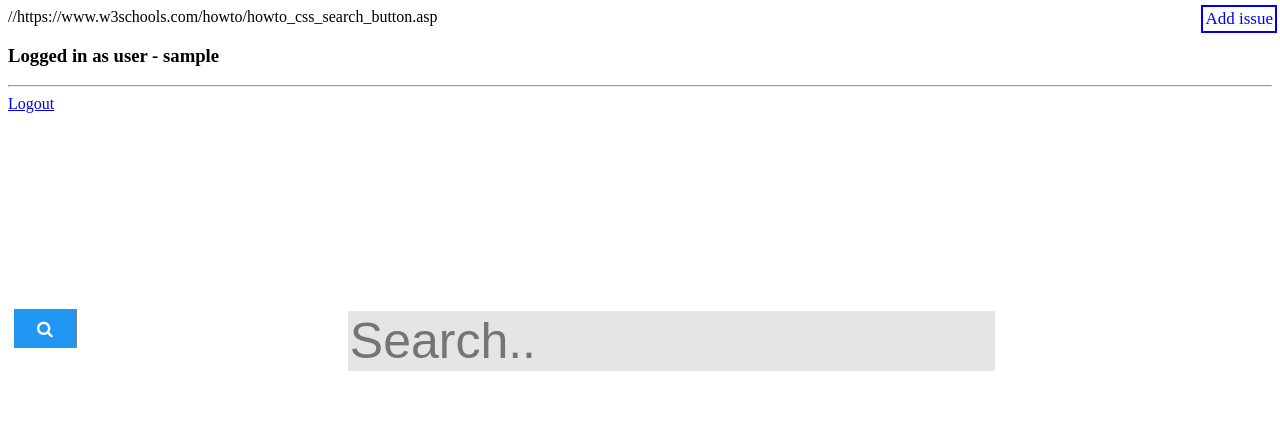
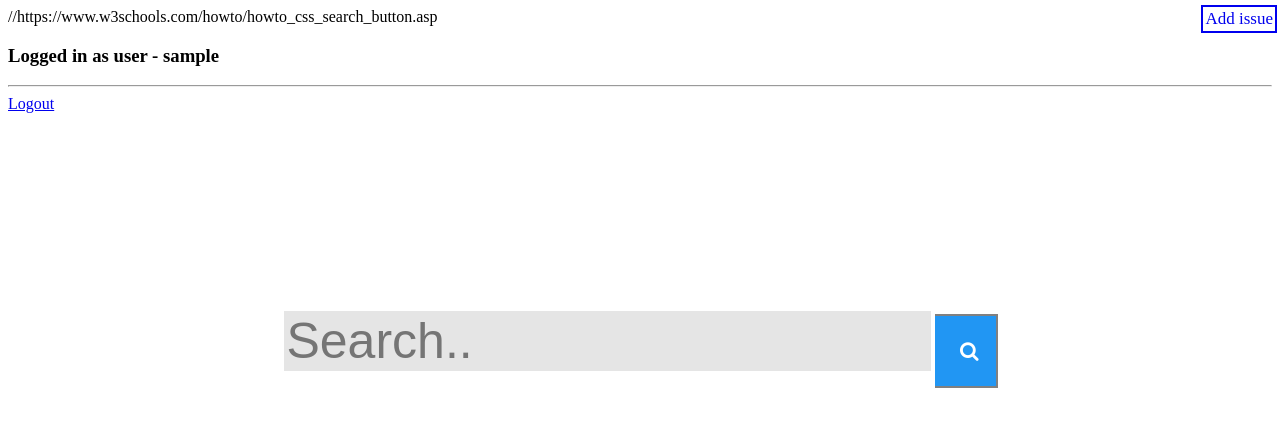
Before and after one commit to RamboFURY/Knowledge_Base-kb-, a PHP site: page /dashboard.php in a window 1280 px wide. Shown: the top 427 px of the page. Run offline with PHP 8.4, Linux system fonts and the light colour scheme; the visitor is signed in with stand-in values (Sample User, id 1).

Commit message:
created dashboard

```diff
--- a/dashboard.php
+++ b/dashboard.php
@@ -28,18 +28,23 @@ if(isset($_SESSION['username']))
 
 }
 .centernav button {
-  float: left;
+  float: none;
   width: 5%;
-  padding: 10px;
+  padding: 25px;
   background: #2196F3;
   color: white;
-  font-size: 17px;
-  border: 1px solid grey;
+  font-size: 20px;
+  border: 2px solid grey;
   border-left: none; /* Prevent double borders */
   cursor: pointer;
 }
 .centernave button:hover {
   background: #0b7dda;
+}
+.centernav::after {
+  content: "";
+  clear: both;
+  display: table;
 }
 .addnew{
   width:100%;
@@ -67,7 +72,7 @@ if(isset($_SESSION['username']))
 <body>
 
 <div class="centernav">
-    <form action="validate.php" method="post" name="centernav">
+    <form action="validate.php" method="get" name="centernav">
   <input type="text"  placeholder="Search.." class="searchbox">
   <button type="submit"><i class="fa fa-search"></i></button>
 <div class="addnew">
```
